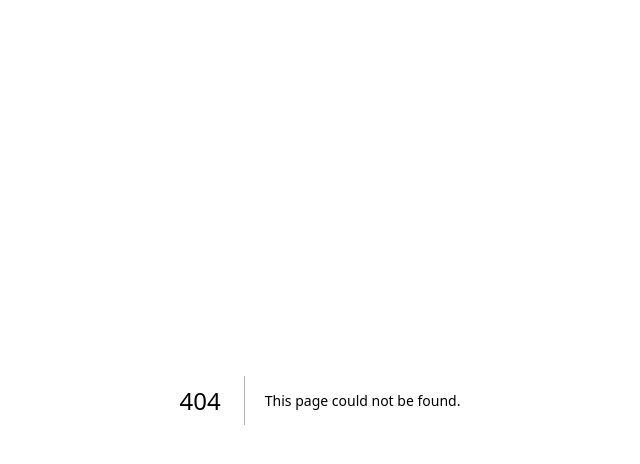
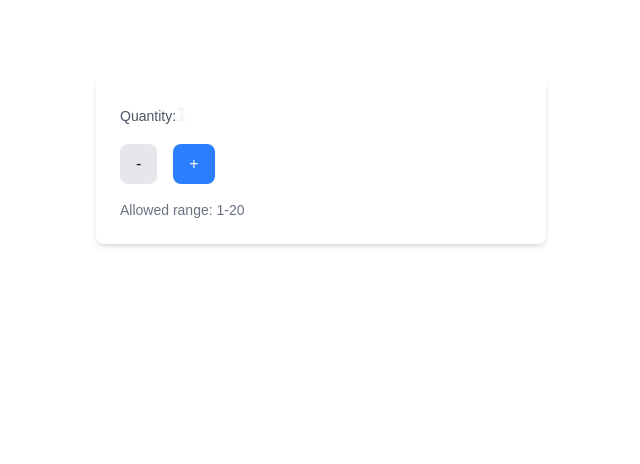
Before and after one commit to Mishti3678/cprg306-assignments, a Next.js app: page /week-4 in a window 1280 px wide. Before the commit this address had no page. Shown: the top 464 px of the page, without its empty margins (320-960 px from the left). Built offline with nearby package versions, Linux system fonts and the light colour scheme.

Commit message:
Your commit message

```diff
--- a/app/page.js
+++ b/app/page.js
@@ -7,7 +7,10 @@ export default function Home() {
     <main>
       <h1>CPRG 306: Web Development 2 - Assignments</h1>
       <p>
-      <Link href="/week-2">Go to Week 2 →</Link> <Link href="/week-3">Go to Week 3 →</Link> Go to Week 4 →  Go to Week 5 →  Go to Week 6 →  Go to Week 7 →  Go to Week 8 →
+      <Link href="/week-2">Go to Week 2 </Link>→
+      <Link href="/week-3">Go to Week 3 </Link>→
+      <Link href="/week-4">Go to Week 4 </Link>→
+      Go to Week 5 → Go to Week 6 →  Go to Week 7 → Go to Week 8 →
       </p>
     </main>
   );
--- /dev/null
+++ b/app/week-4/new-item.js
@@ -0,0 +1,33 @@
+/*Add the "use client" directive to the top of the file.
+  Import the useState hook from React.*/
+
+"use client";
+import { useState } from "react";
+import Link from 'next/link';
+
+export default function NewItem() {
+  // Initialize quantity state
+  const [quantity, setQuantity] = useState(1);
+  // Increment function (max 20)
+  const increment = () => {setQuantity((prev) => (prev < 20 ? prev + 1 : prev));};
+  // Decrement function (min 1)
+  const decrement = () => {setQuantity((prev) => (prev > 1 ? prev - 1 : prev));};
+  return (
+    <div className="bg-white p-6 rounded-lg shadow-md w-[450px]">
+    <div className="flex flex-col items-start"></div>
+      <h1 className="text-lg text-sm text-gray-600  mb-4">Quantity:<span className="text-xl text-sm text-gray-100 font-bold">{quantity}</span></h1>
+      <div className="flex items-left space-x-4 mb-4">
+        <button onClick={decrement}
+          className="px-4 py-2 bg-gray-200 text-white-900 rounded-lg hover:bg-gray-300"
+        >-</button>
+
+        <button onClick={increment}
+
+          className="px-4 py-2 bg-blue-500 text-white rounded-lg hover:bg-blue-600"
+        >+</button>
+      </div>
+
+      <p className="mt-3 text-sm text-gray-500">Allowed range: 1-20</p>
+      </div>
+  );
+}
--- /dev/null
+++ b/app/week-4/page.js
@@ -0,0 +1,14 @@
+
+import NewItem from './new-item';
+
+export default function week4Page() {
+  return (
+    <main className="flex flex-col items-center justify-start min-h-screen p-6 ">
+       <div className="w-full max-w-md">
+      <h1 className="text-3xl font-bold mb-4 text-white">Add new Item</h1>
+      <NewItem />
+      </div>
+    </main>
+  );
+
+}
```
